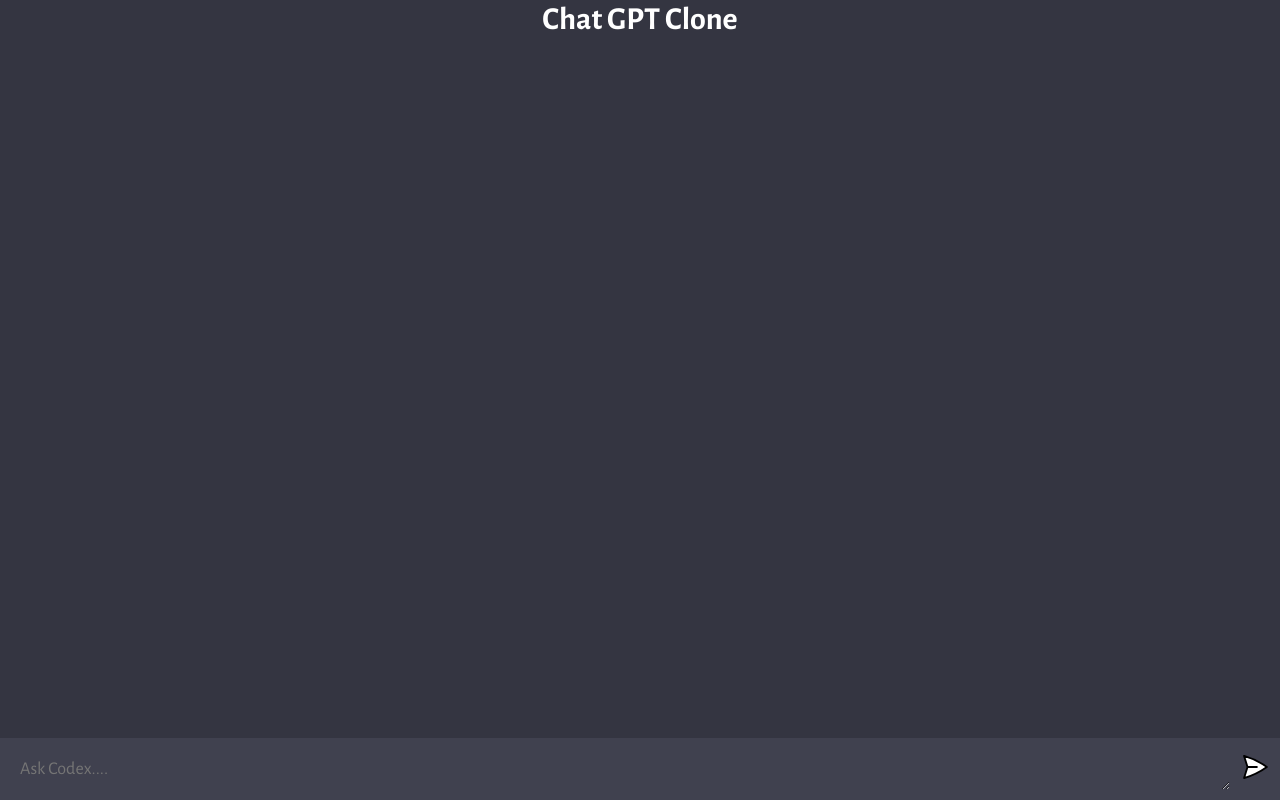
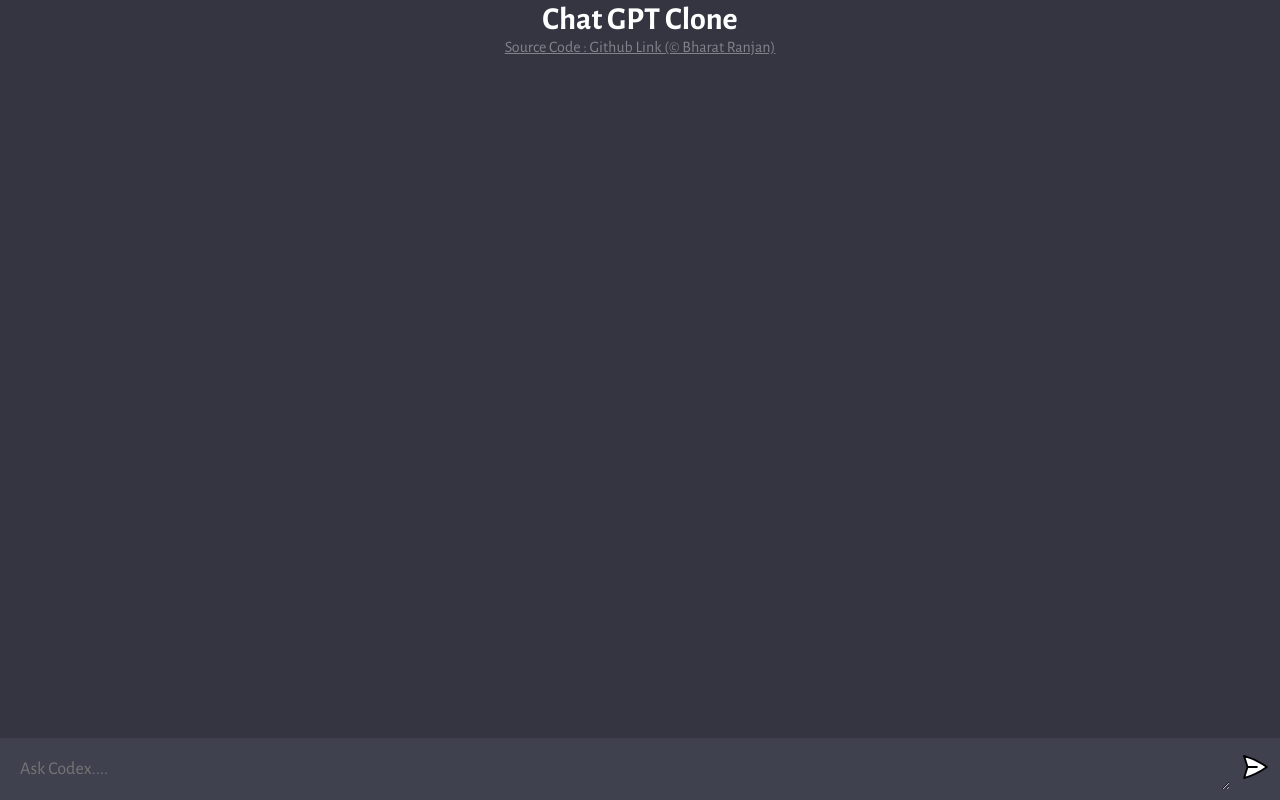
Before and after one commit to codewithbharat/chatgpt-clone, a website built with Vite: page client/index.html in a window 1280 px wide. Built offline with nearby package versions, Linux system fonts and the light colour scheme.

Commit message:
added github link

```diff
--- a/client/index.html
+++ b/client/index.html
@@ -10,6 +10,13 @@
   <body>
     <div id="app">
       <h1 style="color: white">Chat GPT Clone</h1>
+      <p>
+        <a
+          style="color: rgba(255, 255, 255, 0.386)"
+          href="https://github.com/codewithbharat/chatgpt-clone"
+          >Source Code : Github Link (&copy; Bharat Ranjan)</a
+        >
+      </p>
       <div id="chat_container"></div>
       <form>
         <textarea
```
